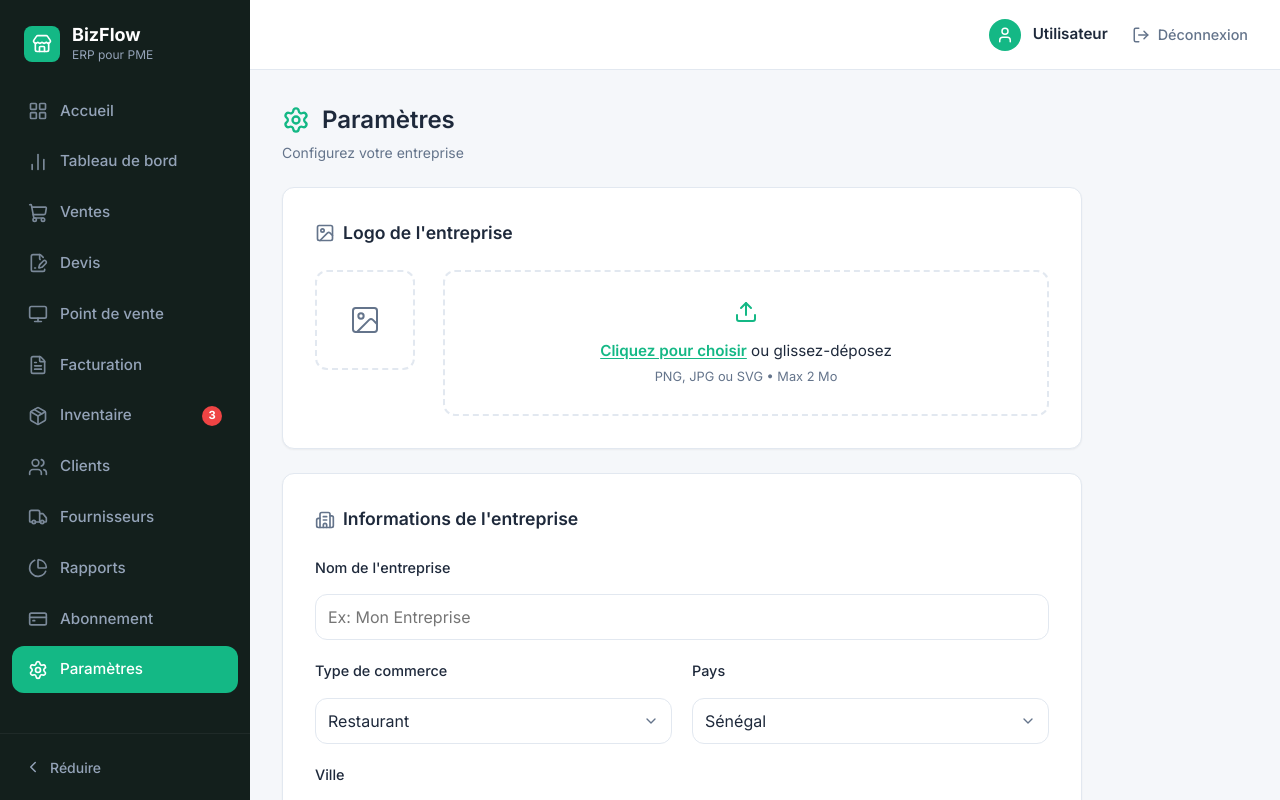
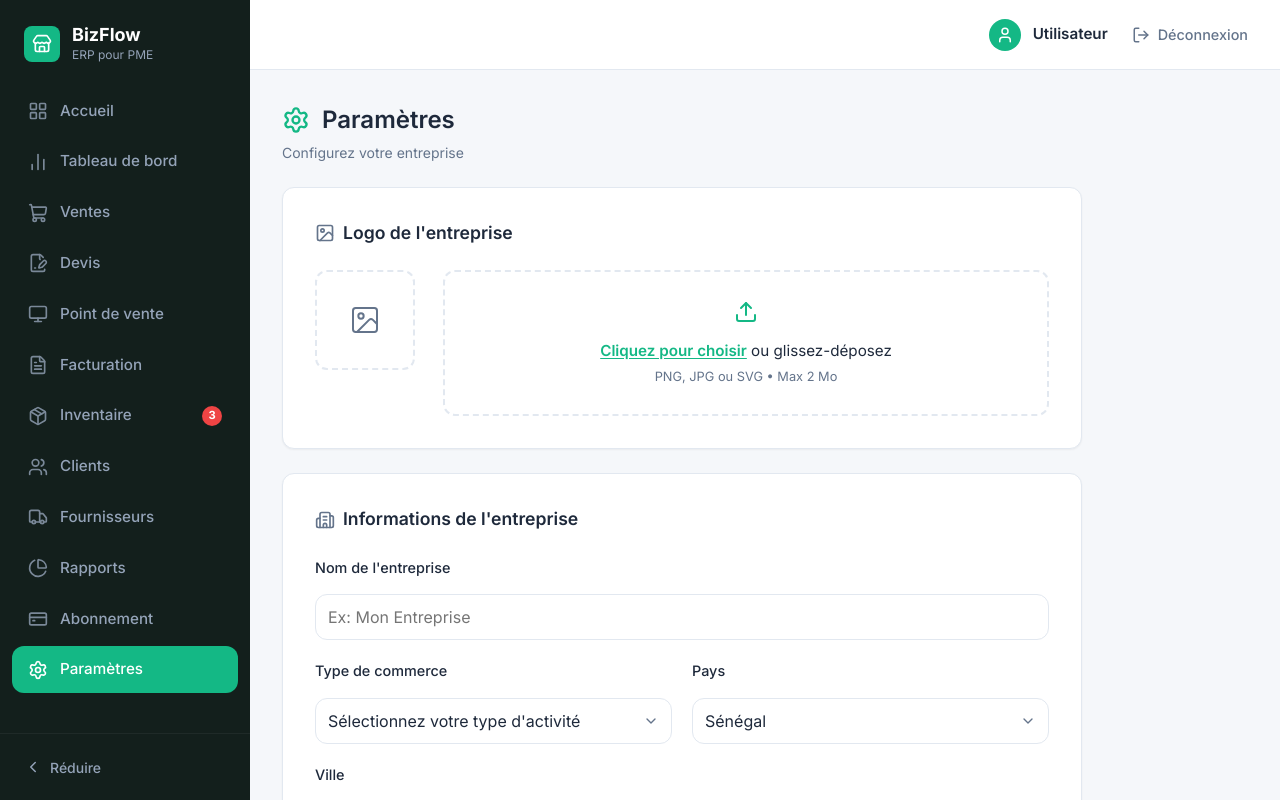
Before and after one commit to boubadiallo2/bizflow, a React (Vite) app: page /parametres in a window 1280 px wide. Shown: the top 800 px of the page. Built offline with nearby package versions, Linux system fonts and the light colour scheme; no server answers.

Commit message:
fix: match commerceType options in Parametres with RegisterPage

```diff
--- a/src/pages/Parametres.tsx
+++ b/src/pages/Parametres.tsx
@@ -13,7 +13,7 @@ export const Parametres: React.FC = () => {
   const [isSaving, setIsSaving] = useState(false);
   const [companyInfo, setCompanyInfo] = useState({
     name: name || '',
-    commerceType: 'restaurant',
+    commerceType: '',
     country: 'sn',
     city: '',
     phone: '',
@@ -217,10 +217,16 @@ export const Parametres: React.FC = () => {
             <div className="form-group">
               <label className="form-label">Type de commerce</label>
               <select name="commerceType" className="form-select" value={companyInfo.commerceType} onChange={handleChange}>
-                <option value="restaurant">Restaurant</option>
-                <option value="retail">Boutique / Détail</option>
-                <option value="services">Services</option>
-                <option value="other">Autre</option>
+                <option value="" disabled>Sélectionnez votre type d'activité</option>
+                <option value="Alimentation / Supermarché">Alimentation / Supermarché</option>
+                <option value="Boutique de vêtements">Boutique de vêtements</option>
+                <option value="Électronique / Informatique">Électronique / Informatique</option>
+                <option value="Pharmacie">Pharmacie</option>
+                <option value="Restauration">Restauration</option>
+                <option value="Quincaillerie">Quincaillerie</option>
+                <option value="Beauté & Cosmétiques">Beauté & Cosmétiques</option>
+                <option value="Optique / Lunetterie">Optique / Lunetterie</option>
+                <option value="Autre">Autre</option>
               </select>
             </div>
             <div className="form-group">
```
